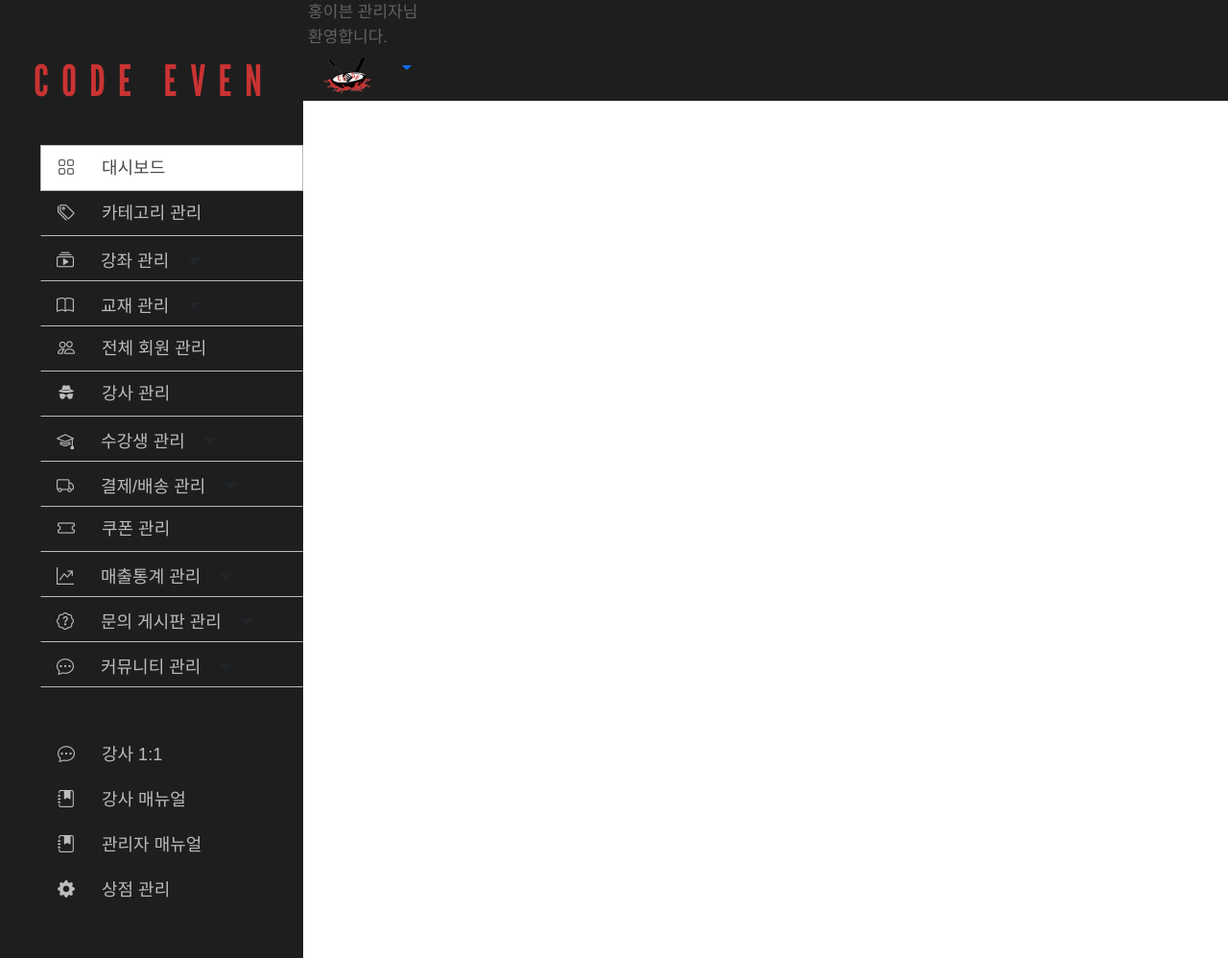
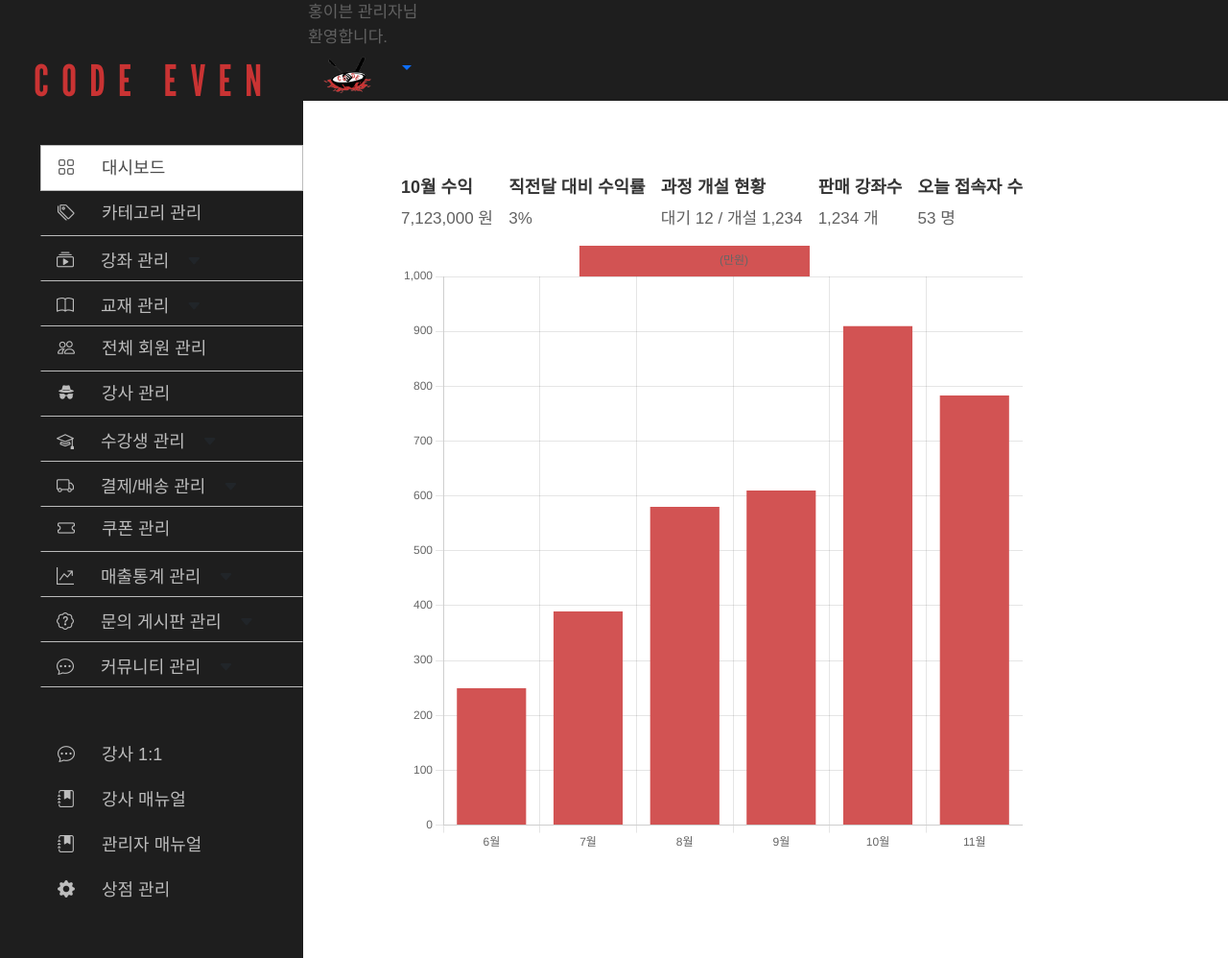
Before and after one commit to AppleBee12/Code_Even, a PHP site: page /index.php in a window 1280 px wide; the page is wider, and only the part inside the window is pictured. Shown: that part at 96% size. Run offline with PHP 8.4, Linux system fonts and the light colour scheme; a user stored in the database is signed in; some web fonts are replaced.

Commit message:
📝 docs: top_wrapper구성, bottom_wrapper 차트 진행중

```diff
--- a/index.php
+++ b/index.php
@@ -1,4 +1,5 @@
 <?php
+$chart_js = "<script src=\"https://cdn.jsdelivr.net/npm/chart.js\"></script>";
 include_once($_SERVER['DOCUMENT_ROOT'] . '/CODE_EVEN/admin/inc/header.php');
 
 if(!isset($_SESSION['AUID'])){
@@ -7,17 +8,60 @@ if(!isset($_SESSION['AUID'])){
   location.href='admin/login/login.php';
   </script>";
 }
-
 ?>
 
-<!-- localhost/Code_Even/admin/login/login.php -->
-
-
-<div class="container ">
-
+<div class="container">
+ <div class="top_wrapper d-flex justify-content-between">
+    <div><h3>10월 수익</h3> <p>7,123,000<span class="top_text"> 원</span></p></div>
+    <div><h3>직전달 대비 수익률</h3><p>3%</p></div>
+    <div><h3>과정 개설 현황</h3><p><span class="top_text">대기 </span>12 <span class="top_text">/ 개설 </span>1,234</p></div>
+    <div><h3>판매 강좌수</h3><p>1,234<span class="top_text"> 개</span></p></div>
+    <div><h3>오늘 접속자 수</h3><p>53<span class="top_text"> 명</span></p></div>
+ </div>
+ <div class="bottom_wrapper d-flex justify-content-between">
+  <div>
+    <canvas id="current_six_returns" width="648" height="632"></canvas>
+  </div>
+ </div>
 
 </div>
 
+<script>
+  const ctx = document.getElementById('current_six_returns');
+  const cateDatas = [250, 390, 580, 610, 910, 783]
+
+  new Chart(ctx, {
+    type: 'bar',
+    data: {
+      labels: ['6월', '7월', '8월', '9월', '10월', '11월'],
+      datasets: [{
+        label: '(만원)',
+        data: cateDatas,
+        borderColor: '#D25353',
+        borderWidth: 200,
+        options: {
+        plugins: {
+            legend: {
+                labels: {
+                    // This more specific font property overrides the global property
+                    font: {
+                      size: 12
+                    }
+                }
+            }
+        }
+    }
+      }]
+    },
+    options: {
+      scales: {
+        y: {
+          beginAtZero: true
+        }
+      }
+    }
+  });
+</script>
 <?php
 include_once($_SERVER['DOCUMENT_ROOT'] . '/CODE_EVEN/admin/inc/footer.php');
 ?>
```
